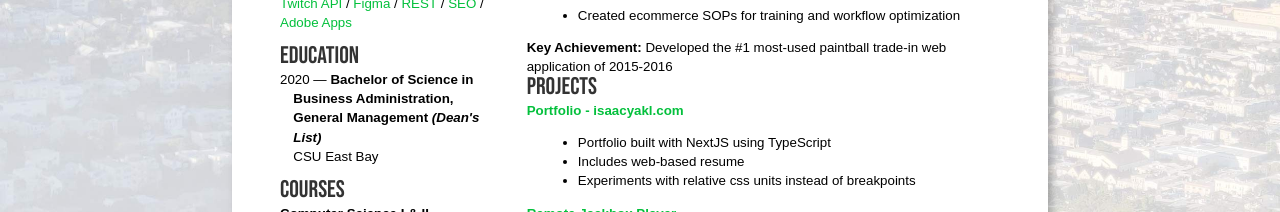
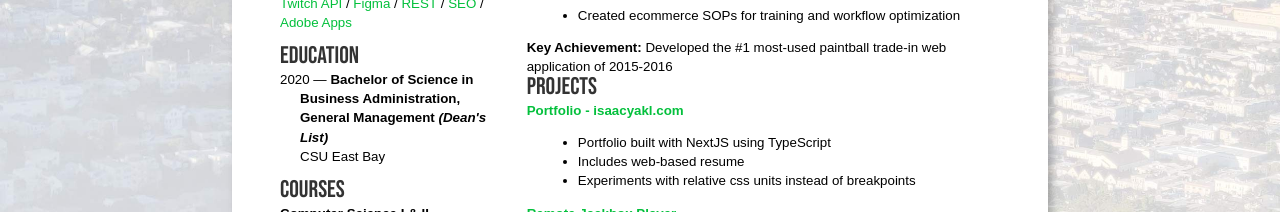
Before and after one commit to yak-was-here/yak-was-here, a Next.js app: page /resume in a window 1280 px wide. Shown: the part 740-952 px from the top of the page. Built offline with nearby package versions, Linux system fonts and the light colour scheme.

Commit message:
Adjust text indent for edu and courses sections

```diff
--- a/components/ResumeView.tsx
+++ b/components/ResumeView.tsx
@@ -223,7 +223,7 @@ function ResumeView() {
 						<h2>Education</h2>
 						<ul>
 							<li>
-								2020 &mdash;{" "}
+								2020&nbsp;&mdash;&nbsp;
 								<strong>
 									Bachelor of Science in Business Administration,
 									<br />
--- a/styles/globals.css
+++ b/styles/globals.css
@@ -1000,11 +1000,11 @@ strong code {
 	list-style-type: none;
 	margin: 0;
 	padding: 0;
-	margin-left: 1em;
+	margin-left: 1.5em;
 }
 
 .resumeContent .section-education li {
-	text-indent: -1em;
+	text-indent: -1.5em;
 }
 
 .resumeContent .section-courses {
```
